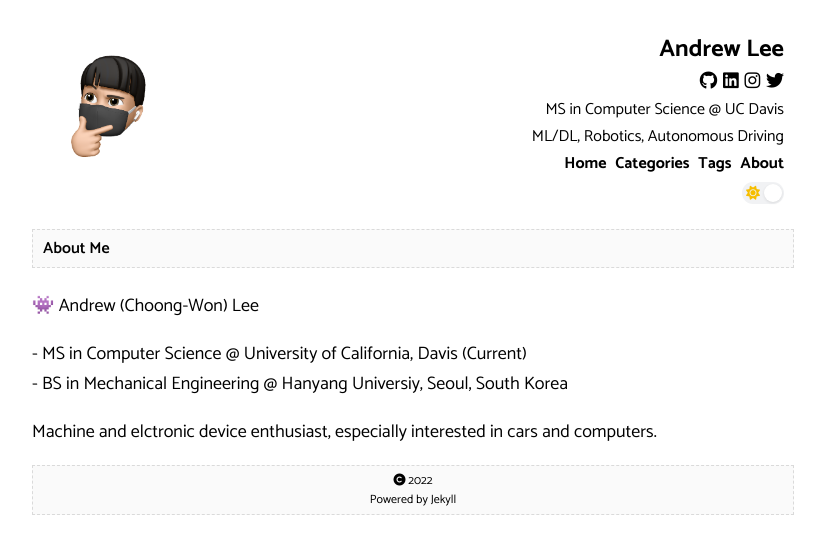
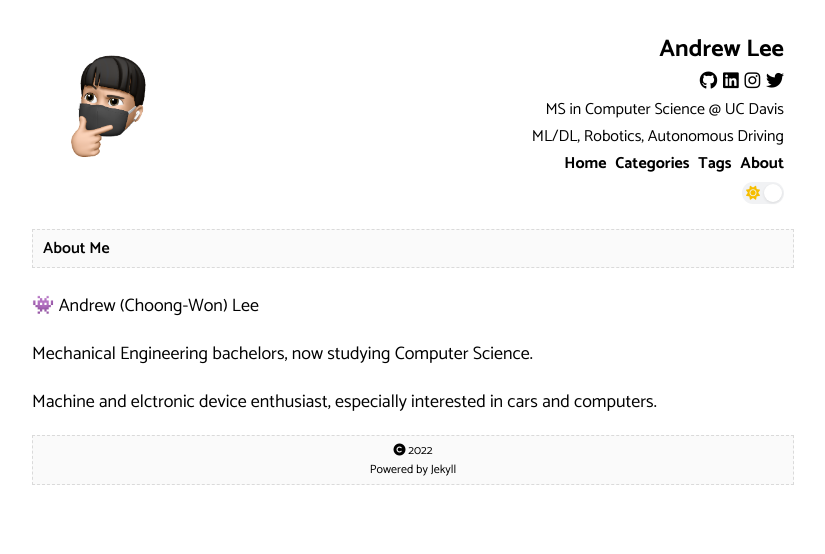
Before and after one commit to itisandrewlee/itisandrewlee.github.io, a Jekyll site: the page built from about.html, in a window 1280 px wide. Shown: the top 554 px of the page, without its empty margins (227-1052 px from the left). Built offline with Jekyll 4.4.1, drawn with Linux system fonts in a browser that asks for light colours.

Commit message:
Update from Forestry.io Andrew Choongwon Lee updated about.html

```diff
--- a/about.html
+++ b/about.html
@@ -1,11 +1,11 @@
 ---
 layout: about
-title: "About Me"
+title: About Me
+
 ---
 <div class="w-100">
 	<p>👾 Andrew (Choong-Won) Lee</p>
-	<p>- MS in Computer Science @ University of California, Davis (Current)<br>
-	- BS in Mechanical Engineering @ Hanyang Universiy, Seoul, South Korea</p>
+	<p>Mechanical Engineering bachelors, now studying Computer Science.</p>
 
 	<p>Machine and elctronic device enthusiast, especially interested in cars and computers.</p>
 </div>
```
